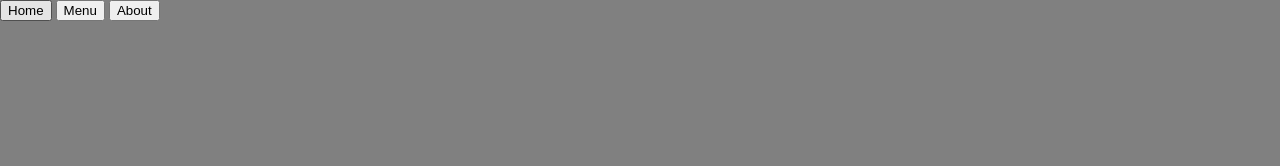
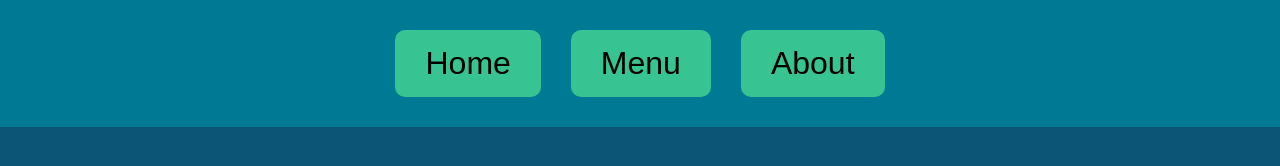
Before and after one commit to Ayooon16/-Project-Restaurant-Page, a website built with webpack: page src/index.html in a window 1280 px wide. Built offline with nearby package versions, Linux system fonts and the light colour scheme.

Commit message:
Style the nav bar

```diff
--- a/src/style.css
+++ b/src/style.css
@@ -1,4 +1,24 @@
 @import 'reset.css';
 body{
-    background-color: grey;
+    background-color: #0D5577;
 }
+header{
+    width: 100%;
+    display: flex;
+    justify-content: center;
+    background-color: #007A94;
+
+}
+nav{
+    padding: 30px;
+    display: flex;
+    gap:30px;
+    justify-content: space-evenly;
+}
+button{
+    padding:15px 30px 15px 30px;
+    background-color: #38C392;
+    border-radius: 10px;
+    border:none;
+    font-size: 2rem;
+}
```
